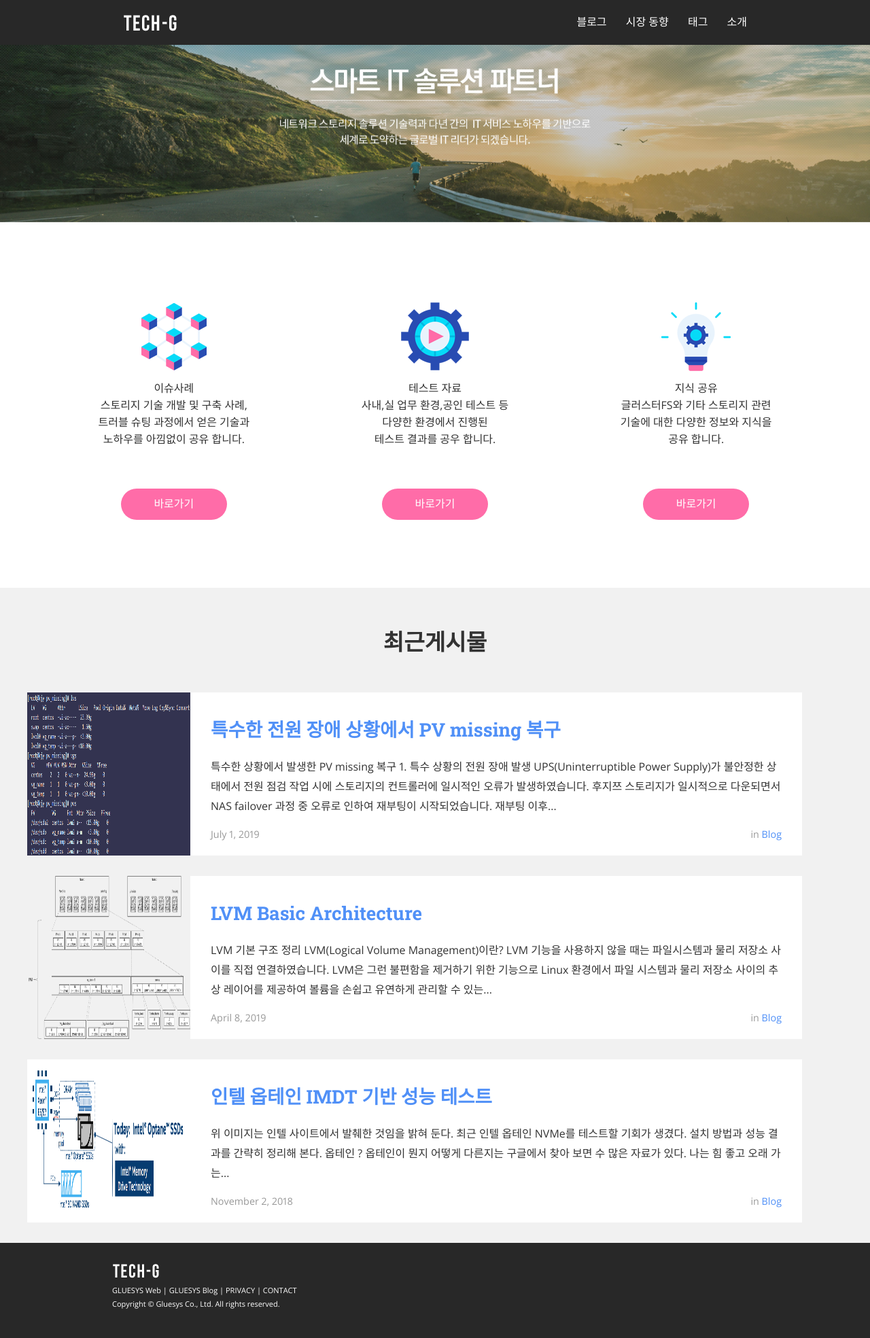
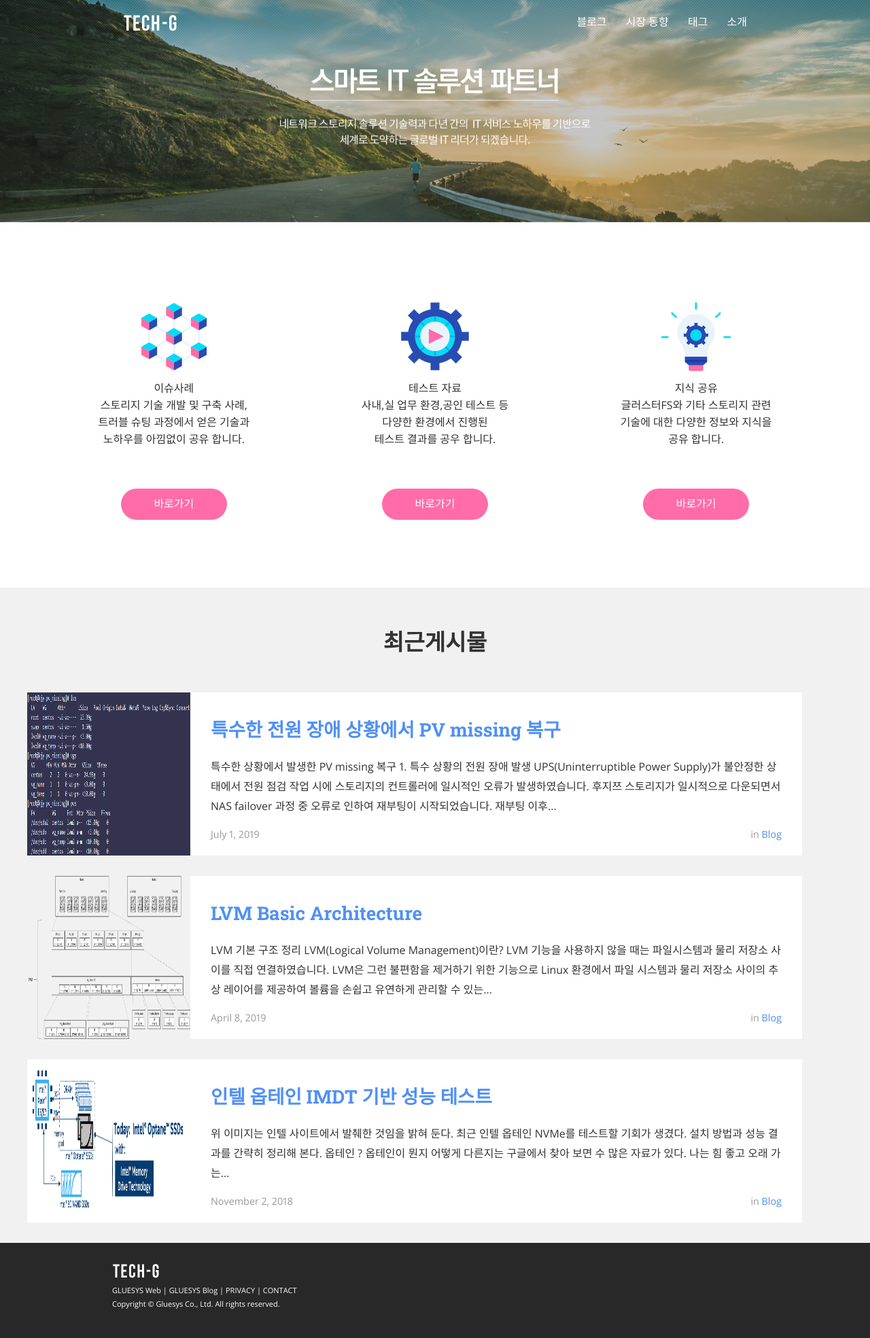
Before and after one commit to pumm8991/pumm8991.github.io, a Jekyll site: the page built from index.html, in a window 1280 px wide. Shown: the whole page at 68% size. Built offline with Jekyll 4.4.1, drawn with Linux system fonts in a browser that asks for light colours; nearby versions of some CDN libraries; the list of posts is cut into pages by our own code.

Commit message:
tech modify
Signed-off-by: pumm <pumm@gluesys.com>

```diff
--- a/index.html
+++ b/index.html
@@ -14,7 +14,7 @@ layout: main
 </style>
 
 <div class="home" style="background-color: #F1F1F1;position:relative">
-	<div class="navigation" role="banner" style="position: absolute;z-index: 9999;width: 100%;">
+	<div class="navigation" role="banner" style="position: absolute;z-index: 9999;width: 100%;box-shadow: none;background: none;">
 		<div class="navigation-wrapper">
 			<a href="{{ site.baseurl }}/" class="logo">
 			{% if site.logo %}
```
